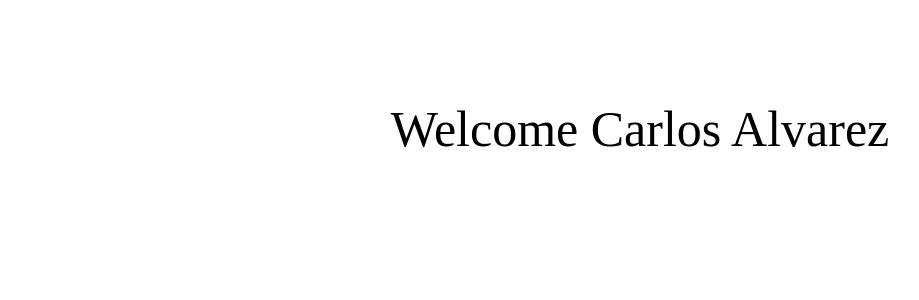
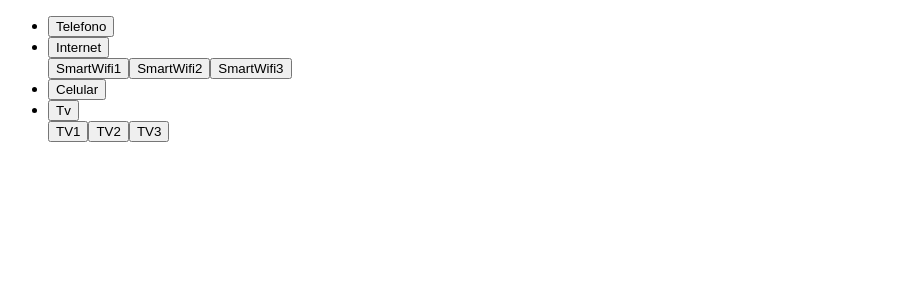
Before and after one commit to pvgrajalesg/hb-react-multipage-site, a React app: page / in a window 1280 px wide. Shown: the top 300 px of the page, without its empty margins (0-919 px from the left). Built offline with nearby package versions, Linux system fonts and the light colour scheme.

Commit message:
Adding components main-nav

```diff
--- a/src/App.js
+++ b/src/App.js
@@ -1,12 +1,12 @@
 import React, { Component} from 'react'
-import {user} from './data/home.json'
+import {mainNav} from './data/home.json'
 
-import Message from './components/Message'
+import List from './components/List'
 
 export default class App extends Component {
   render () {
     return (
-      <Message user={user} />
+      <List data={mainNav} />
     )
   }
 }
--- /dev/null
+++ b/src/components/Button.js
@@ -0,0 +1,9 @@
+import React from 'react'
+
+export default function Button (props) {
+  return (
+    <a href={props.href} >
+      <button className='main-nav-menu__list__item-button'>{props.label}</button>
+    </a>
+  )
+}
--- /dev/null
+++ b/src/components/Dropdown.js
@@ -0,0 +1,23 @@
+import React, {Fragment} from 'react'
+
+import Button from './Button'
+
+export default function Dropdown (props) {
+  console.log(props.inks)
+  return (
+    <Fragment>
+      <div>
+        <Button label={props.label} href='#' />
+        <span className='main-nav-menu__list__item-dropdown__arrow' />
+      </div>
+      <div>
+        {props.links.map(({label, href}) => {
+          return (
+            <Button label={label} href={href} />
+          )
+        })
+      }
+      </div>
+    </Fragment>
+  )
+}
--- /dev/null
+++ b/src/components/List.js
@@ -0,0 +1,22 @@
+import React from 'react'
+
+import Button from './Button'
+import Dropdown from './Dropdown'
+
+export default function List ({data}) {
+  return (
+    <ul className='main-nav-menu__list'>
+      {data.links.map(({label, href, links}) => {
+        console.log({links})
+        return (
+          <li key={label} className='main-nav-menu__list__item'>
+            {links
+              ? <Dropdown label={label} links={links} />
+              : <Button label={label} href={href} />
+            }
+          </li>
+        )
+      })}
+    </ul >
+  )
+}
--- a/src/data/home.json
+++ b/src/data/home.json
@@ -1,6 +1,95 @@
 {
-  "user":{
-    "name": "Carlos",
-    "lastName": "Alvarez"
+  "heroContent":{
+    "header": "",
+    "description": "Description hero content",
+    "cta": {
+      "label": "Learn more",
+      "url": ""
+    },
+    "images": {
+      "small": {
+        "url": "./assets/hero-small.jpg",
+        "description": "imagen for devices small"
+      },
+      "medium": {
+        "url": "./assets/hero-medium.jpg",
+        "description": "imagen for devices medium"
+      },
+      "large": {
+        "url": "./assets/hero-large.jpg",
+        "description": "imagen for devices large"
+      }
+    }
+  },
+
+  "heroDecorative":{
+    "header": "",
+    "description": "Description hero content",
+    "cta": {
+      "label": "",
+      "url": ""
+    },
+    "images": {
+      "small": {
+        "url": "./assets/hero-small.jpg"
+      },
+      "medium": {
+        "url": "./assets/hero-medium.jpg"
+      },
+      "large": {
+        "url": "./assets/hero-large.jpg"
+      }
+    }
+  },
+
+  "mainNav": {
+    "logo": {
+      "img": "./assets/logo.png",
+      "link": "index.html"
+    },
+    "links": [
+      {
+        "label": "Telefono",
+        "href": ""
+      },
+      {
+        "label": "Internet",
+        "links": [
+          {
+            "label": "SmartWifi1",
+            "href": ""
+          },
+          {
+            "label": "SmartWifi2",
+            "href": ""
+          },
+          {
+            "label": "SmartWifi3",
+            "href": ""
+          }
+        ]
+      },
+      {
+        "label": "Celular",
+        "href": ""
+      },
+      {
+        "label": "Tv",
+        "links": [
+          {
+            "label": "TV1",
+            "href": ""
+          },
+          {
+            "label": "TV2",
+            "href": ""
+          },
+          {
+            "label": "TV3",
+            "href": ""
+          }
+        ]
+      }
+    ]
   }
 }
```
